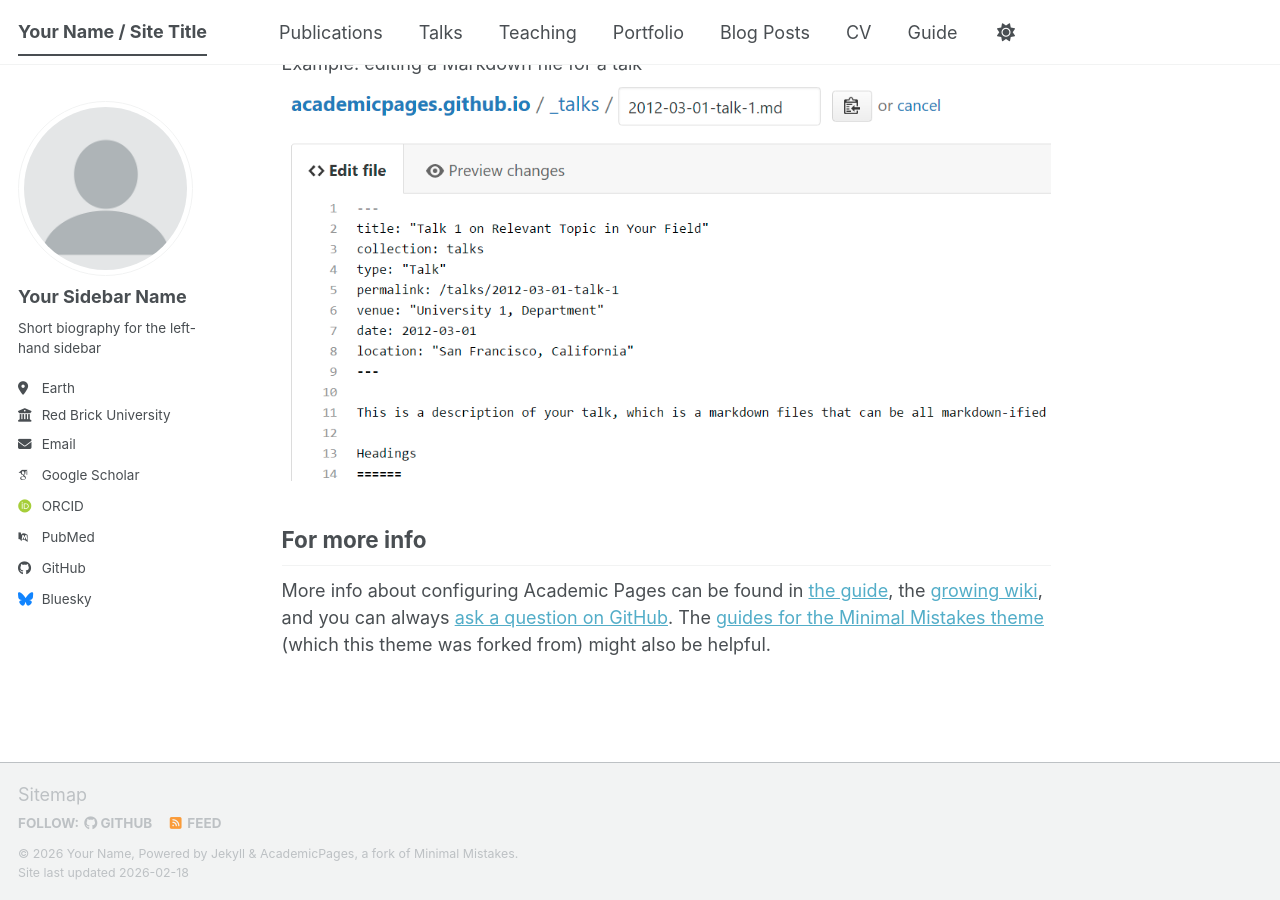
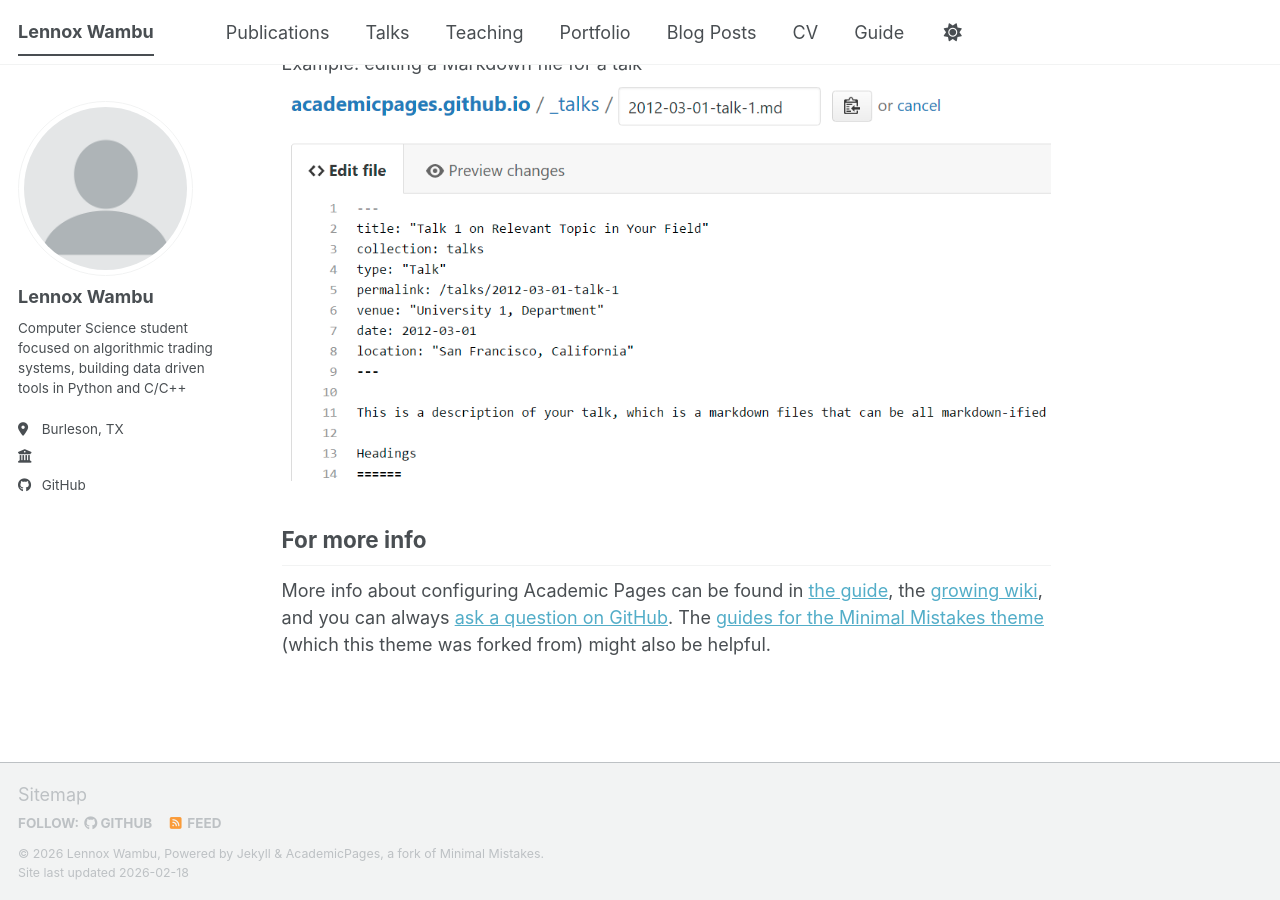
Before and after one commit to lennox909/lennox909.github.io, a Jekyll site: the page built from _pages/about.md, in a window 1280 px wide and 900 px high, scrolled down 2720 px. Built offline with Jekyll 4.4.1, drawn with Linux system fonts in a browser that asks for light colours; some web fonts are replaced; a script bundle is joined from its source files by our own code; library files that are not in the unit come from our copies.

Commit message:
Update personal information in _config.yml

```diff
--- a/_config.yml
+++ b/_config.yml
@@ -9,14 +9,14 @@
 # Basic Site Settings
 locale                   : "en-US"
 site_theme               : "default" # The available themes options are "default", "air", "sunrise", "mint", "dirt" and "contrast"
-title                    : "Your Name / Site Title"
+title                    : "Lennox Wambu"
 title_separator          : "-"
-name                     : &name "Your Name"
-description              : &description "Your Name's academic portfolio"   # Update this with a general description of your site, this is the default if not overridden by a page
-url                      : https://academicpages.github.io # The base hostname & protocol for your site e.g. "https://[your GitHub username].github.io",
+name                     : &name "Lennox Wambu"
+description              : &description "Projects, write-ups, and experiments in software engineering and quantitative systems."   # Update this with a general description of your site, this is the default if not overridden by a page
+url                      : https://lennox909.github.io # The base hostname & protocol for your site e.g. "https://[your GitHub username].github.io",
                                                            # or if you already have some other page hosted on Github then use "https://[your GitHub username].github.io/[Your Repo Name]"
 baseurl                  : "" # the subpath of your site, e.g. "/blog"
-repository               : "academicpages/academicpages.github.io"
+repository               : "lennox909/lennox909.github.io"
 
 # Site Author - The following control what appear as part of the author content on the side bar.
 #               If a field is blank the icon and link will not appear, otherwise it will be shown.
@@ -24,24 +24,24 @@ repository               : "academicpages/academicpages.github.io"
 author:
   # Biographic information
   avatar           : "profile.png"
-  name             : "Your Sidebar Name"
+  name             : "Lennox Wambu"
   pronouns         : # example: "she/her"
-  bio              : "Short biography for the left-hand sidebar"
-  location         : "Earth"
-  employer         : "Red Brick University"
+  bio              : "Computer Science student focused on algorithmic trading systems, building data driven tools in Python and C/C++"
+  location         : "Burleson, TX"
+  employer         : ""
   uri              : # URL
-  email            : "none@example.org"
+  email            : # URL
 
   # Academic websites
   academia         : # URL
   arxiv            : # URL - Update with the correct link to your profile
-  googlescholar    : "https://scholar.google.com/citations?user=PS_CX0AAAAAJ"
+  googlescholar    : # URL
   inspire-hep      : # URL
   impactstory      : # URL
-  orcid            : "https://orcid.org/yourorcidurl"
+  orcid            : # URL
   semantic         : # URL
   ssrn             : # URL
-  pubmed           : "https://www.ncbi.nlm.nih.gov/pubmed/?term=john+snow"
+  pubmed           : # URL
   researchgate     : # URL
   scopus           : # URL
   zotero           : # URL
@@ -51,13 +51,13 @@ author:
   bitbucket        : # Username - Update with your username on the site
   codepen          : # Username
   dribbble         : # Username
-  github           : "academicpages"
+  github           : "lennox909"
   kaggle           : # Username
   stackoverflow    : # User number or user number and name (i.e., use "1" or "1/jeff-atwood")
 
   # Social media
   artstation       : # Username
-  bluesky          : "bsky.app" # Replace this with you Bluesky username
+  bluesky          : # Replace this with you Bluesky username
   facebook         : # Username
   flickr           : # Username
   foursquare       : # Username
```
